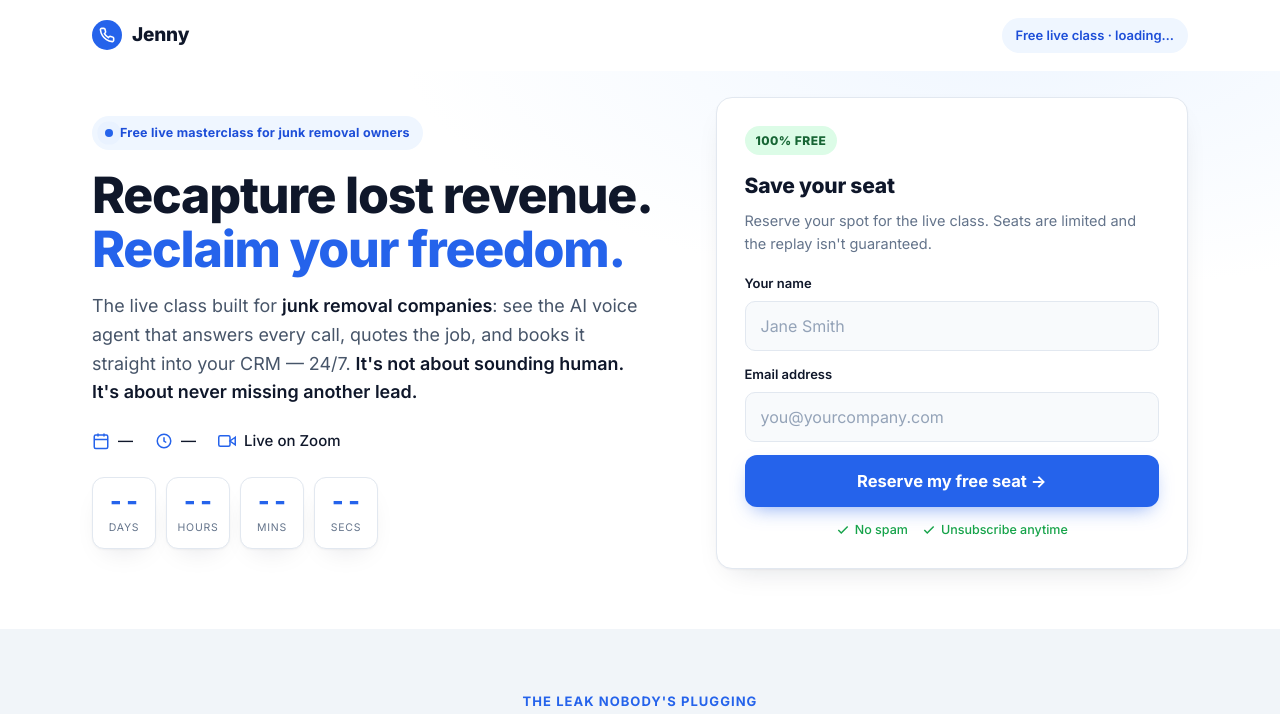
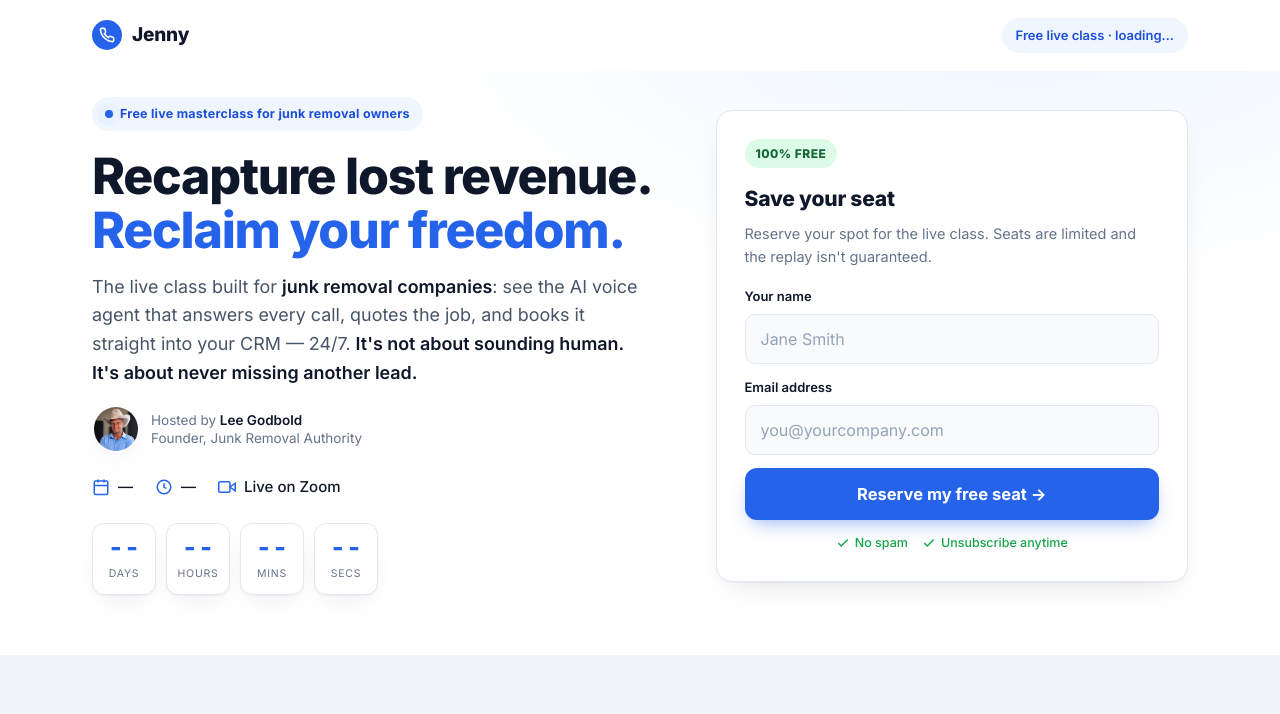
Before and after one commit to rlgodbold/jenny-webinar, a website: page public/index.html in a window 1280 px wide. Shown: the top 714 px of the page. Drawn offline with Linux system fonts and the light colour scheme; no server answers.

Commit message:
Add Lee Godbold founder photo to hero byline + host section
Co-Authored-By: Claude Opus 4.8 <noreply@anthropic.com>

```diff
--- a/public/index.html
+++ b/public/index.html
@@ -38,8 +38,12 @@
   .forwho .live{width:8px;height:8px;border-radius:50%;background:var(--blue);animation:pulse 2s infinite}
   @keyframes pulse{0%{box-shadow:0 0 0 0 rgba(37,99,235,.5)}70%{box-shadow:0 0 0 8px rgba(37,99,235,0)}100%{box-shadow:0 0 0 0 rgba(37,99,235,0)}}
   h1{font-size:clamp(31px,4.3vw,50px);line-height:1.08;letter-spacing:-.025em;font-weight:800;color:var(--ink);margin-bottom:16px}
-  .sub{font-size:clamp(16px,1.4vw,18.5px);color:var(--body);max-width:560px;margin-bottom:22px}
+  .sub{font-size:clamp(16px,1.4vw,18.5px);color:var(--body);max-width:560px;margin-bottom:18px}
   .sub b{color:var(--ink);font-weight:600}
+  .byline{display:flex;align-items:center;gap:11px;margin-bottom:22px}
+  .byline img{width:48px;height:48px;border-radius:50%;object-fit:cover;object-position:center 18%;border:2px solid #fff;box-shadow:var(--shadow)}
+  .byline span{font-size:13.5px;color:var(--muted);line-height:1.35}
+  .byline b{color:var(--ink);font-weight:600}
   .meta-row{display:flex;flex-wrap:wrap;gap:10px 22px}
   .meta-row .m{display:flex;align-items:center;gap:8px;font-size:15px;color:var(--ink);font-weight:500}
   .meta-row .m svg{width:18px;height:18px;color:var(--blue)}
@@ -105,7 +109,7 @@
   .proof-note{text-align:center;color:var(--muted);font-size:13.5px;margin-top:26px;max-width:620px;margin-left:auto;margin-right:auto}
 
   .host{display:grid;grid-template-columns:auto 1fr;gap:26px;align-items:center;max-width:760px;margin:0 auto;background:var(--card);border:1px solid var(--line);border-radius:var(--radius);padding:30px;box-shadow:var(--shadow)}
-  .host .avatar{width:96px;height:96px;border-radius:50%;background:var(--blue-tint);color:var(--blue-deep);display:grid;place-items:center;font-size:32px;font-weight:800}
+  .host .photo{width:128px;height:160px;border-radius:16px;object-fit:cover;object-position:center 18%;box-shadow:var(--shadow)}
   .host h3{font-size:21px;font-weight:800;color:var(--ink);margin-bottom:2px}
   .host .role{color:var(--blue);font-weight:600;font-size:14.5px;margin-bottom:10px}
   .host p{color:var(--body);font-size:15px}
@@ -130,7 +134,7 @@
     .learn-grid{grid-template-columns:1fr}
     .stats{grid-template-columns:1fr}
     .host{grid-template-columns:1fr;text-align:center}
-    .host .avatar{margin:0 auto}
+    .host .photo{margin:0 auto}
     .topbar .when-pill{display:none}
     section.block{padding:48px 0}
   }
@@ -154,6 +158,10 @@
       <span class="forwho"><span class="live"></span> Free live masterclass for junk removal owners</span>
       <h1>Recapture lost revenue. <span class="accent">Reclaim your freedom.</span></h1>
       <p class="sub">The live class built for <b>junk removal companies</b>: see the AI voice agent that answers every call, quotes the job, and books it straight into your CRM — 24/7. <b>It's not about sounding human. It's about never missing another lead.</b></p>
+      <div class="byline">
+        <img src="/lee.jpg" alt="Lee Godbold" />
+        <span>Hosted by <b>Lee Godbold</b><br>Founder, Junk Removal Authority</span>
+      </div>
       <div class="meta-row">
         <div class="m"><svg viewBox="0 0 24 24" fill="none" stroke="currentColor" stroke-width="2"><rect x="3" y="4" width="18" height="18" rx="2"/><path d="M16 2v4M8 2v4M3 10h18"/></svg> <span id="dateMeta">—</span></div>
         <div class="m"><svg viewBox="0 0 24 24" fill="none" stroke="currentColor" stroke-width="2"><circle cx="12" cy="12" r="9"/><path d="M12 7v5l3 2"/></svg> <span id="timeMeta">—</span></div>
@@ -278,7 +286,7 @@
     <div class="kicker">Your host</div>
     <h2 class="section-title">Hosted by Lee Godbold</h2>
     <div class="host">
-      <div class="avatar">LG</div>
+      <img class="photo" src="/lee.jpg" alt="Lee Godbold, Founder of Junk Removal Authority" />
       <div>
         <h3>Lee Godbold</h3>
         <div class="role">Founder, Junk Removal Authority</div>
```
Also changed, not shown: public/lee.jpg (added).
